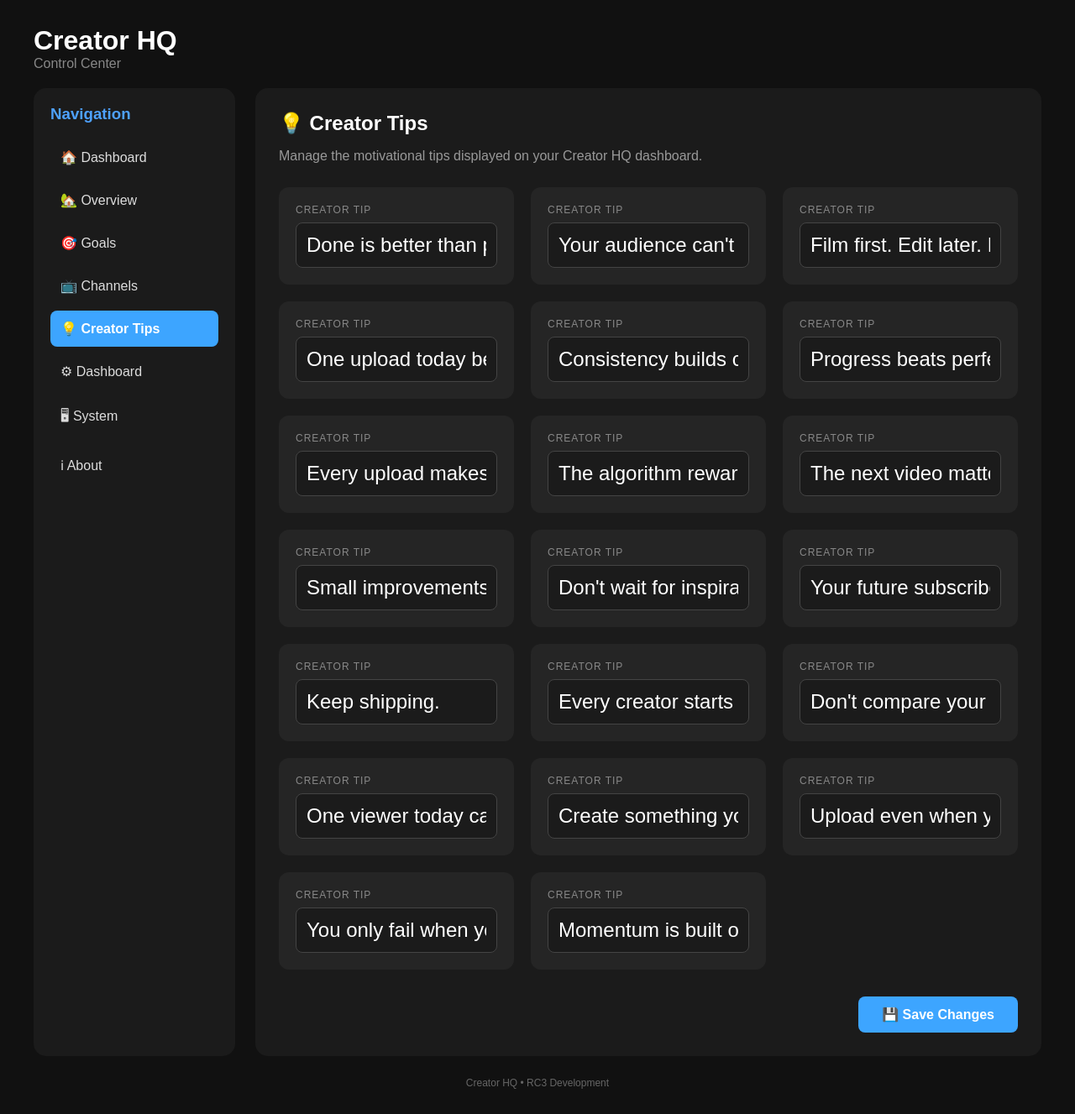
After one commit to mikeyschaos/creator-hq, a Flask app: page /control/tips in a window 1280 px wide. The commit adds this page. Shown: the whole page at 84% size. Run offline with Flask 3, Linux system fonts and the light colour scheme; parts of the project's set-up code (start-up, migrations or seed data) failed here and were passed over.

Commit message:
RC3: Complete Creator Tips and dashboard improvements

```diff
--- a/creatorhq/blueprints/control.py
+++ b/creatorhq/blueprints/control.py
@@ -17,7 +17,10 @@ control = Blueprint("control", __name__)
 
 @control.route("/control")
 def index():
-    return render_template("control/index.html")
+    return render_template(
+        "control/index.html",
+        active_page="overview",
+    )
 
 
 @control.route("/control/goals", methods=["GET", "POST"])
@@ -63,4 +66,33 @@ def goals():
         "control/goals.html",
         settings=settings,
         saved=saved,
+        active_page="goals",
     )
+
+
+@control.route("/control/tips", methods=["GET", "POST"])
+def tips():
+
+    if request.method == "POST":
+
+        tips = request.form.getlist("tip")
+
+        SettingsService.save_tips(tips)
+
+        return redirect(
+            url_for(
+                "control.tips",
+                saved="true"
+            )
+        )
+
+    tips = SettingsService.get_tips()
+
+    saved = request.args.get("saved") == "true"
+
+    return render_template(
+        "control/tips.html",
+        tips=tips,
+        saved=saved,
+        active_page="tips",
+    )
--- a/creatorhq/services/settings_service.py
+++ b/creatorhq/services/settings_service.py
@@ -17,6 +17,12 @@ class SettingsService:
 
     CONFIG_FILE = os.path.join(PROJECT_ROOT, "config.json")
 
+    TIPS_FILE = os.path.join(
+        PROJECT_ROOT,
+        "tips",
+        "creator_tips.txt",
+    )
+
     DASHBOARD_ENGINE = os.path.join(
         PROJECT_ROOT,
         "scripts",
@@ -35,7 +41,6 @@ class SettingsService:
 
     @classmethod
     def get_goals(cls):
-
         config = cls.load()
 
         return {
@@ -45,30 +50,51 @@ class SettingsService:
 
     @classmethod
     def save_goals(cls, goals, network_goal):
-
         config = cls.load()
 
         config["goals"] = goals
         config["networkGoal"] = int(network_goal)
 
         cls.save(config)
+        cls.regenerate_dashboard()
+
+    @classmethod
+    def get_tips(cls):
+        """
+        Return all creator tips.
+        """
+
+        if not os.path.exists(cls.TIPS_FILE):
+            return []
+
+        with open(cls.TIPS_FILE, "r") as f:
+            return [
+                line.strip()
+                for line in f
+                if line.strip()
+            ]
+
+    @classmethod
+    def save_tips(cls, tips):
+        """
+        Save creator tips.
+        """
+
+        with open(cls.TIPS_FILE, "w") as f:
+            for tip in tips:
+                tip = tip.strip()
+                if tip:
+                    f.write(tip + "\n")
 
         cls.regenerate_dashboard()
 
     @classmethod
     def regenerate_dashboard(cls):
-        """
-        Rebuild dashboard_data.json after configuration changes.
-        """
-
         try:
-
             subprocess.run(
                 ["python", cls.DASHBOARD_ENGINE],
                 cwd=cls.PROJECT_ROOT,
                 check=True,
             )
-
         except Exception as e:
-
             print(f"Dashboard regeneration failed: {e}")
--- a/creatorhq/templates/control/layout.html
+++ b/creatorhq/templates/control/layout.html
@@ -27,21 +27,37 @@
 
         <h3>Navigation</h3>
 
-        <a class="nav-item" href="/">🏠 Dashboard</a>
+        <a class="nav-item {% if active_page == 'dashboard' %}active{% endif %}" href="/">
+            🏠 Dashboard
+        </a>
 
-        <a class="nav-item active" href="/control">🏡 Overview</a>
+        <a class="nav-item {% if active_page == 'overview' %}active{% endif %}" href="/control">
+            🏡 Overview
+        </a>
 
-        <a class="nav-item" href="/control/goals">🎯 Goals</a>
+        <a class="nav-item {% if active_page == 'goals' %}active{% endif %}" href="/control/goals">
+            🎯 Goals
+        </a>
 
-        <a class="nav-item" href="#">📺 Channels</a>
+        <a class="nav-item {% if active_page == 'channels' %}active{% endif %}" href="#">
+            📺 Channels
+        </a>
 
-        <a class="nav-item" href="#">💡 Creator Tips</a>
+        <a class="nav-item {% if active_page == 'tips' %}active{% endif %}" href="/control/tips">
+            💡 Creator Tips
+        </a>
 
-        <a class="nav-item" href="#">⚙ Dashboard</a>
+        <a class="nav-item {% if active_page == 'settings' %}active{% endif %}" href="#">
+            ⚙ Dashboard
+        </a>
 
-        <a class="nav-item" href="#">🖥 System</a>
+        <a class="nav-item {% if active_page == 'system' %}active{% endif %}" href="#">
+            🖥 System
+        </a>
 
-        <a class="nav-item" href="#">ℹ About</a>
+        <a class="nav-item {% if active_page == 'about' %}active{% endif %}" href="#">
+            ℹ About
+        </a>
 
     </div>
 
--- /dev/null
+++ b/creatorhq/templates/control/tips.html
@@ -0,0 +1,73 @@
+{% extends "control/layout.html" %}
+
+{% block title %}
+Creator Tips
+{% endblock %}
+
+{% block content %}
+
+<h2 class="page-title">
+💡 Creator Tips
+</h2>
+
+<p class="page-description">
+Manage the motivational tips displayed on your Creator HQ dashboard.
+</p>
+
+{% if saved %}
+
+<div style="
+background:#1f4d2e;
+color:#d4ffd9;
+padding:14px;
+border-radius:8px;
+margin-bottom:25px;
+">
+
+✅ Creator Tips saved successfully.
+
+</div>
+
+{% endif %}
+
+<form method="POST">
+
+<div class="goal-grid">
+
+{% for tip in tips %}
+
+<div class="goal-card">
+
+<div class="goal-label">
+Creator Tip
+</div>
+
+<input
+    class="goal-input"
+    type="text"
+    name="tip"
+    value="{{ tip }}"
+    required>
+
+</div>
+
+{% endfor %}
+
+</div>
+
+<div class="save-row">
+
+<button
+    class="save-button"
+    type="submit"
+    style="opacity:1;cursor:pointer;">
+
+💾 Save Changes
+
+</button>
+
+</div>
+
+</form>
+
+{% endblock %}
--- a/data/dashboard_data.json
+++ b/data/dashboard_data.json
@@ -1,6 +1,6 @@
 {
-  "generated": "2026-06-26T22:20:39.924587",
-  "creatorTip": "Every upload teaches you something.",
+  "generated": "2026-06-26T23:18:31.456424",
+  "creatorTip": "Every upload makes you a better creator.",
   "channels": [
     {
       "name": "I'd Dig It",
--- a/tips/creator_tips.txt
+++ b/tips/creator_tips.txt
@@ -1,39 +1,20 @@
 Done is better than perfect.
-
 Your audience can't watch videos that never get published.
-
 Film first. Edit later. Publish soon.
-
 One upload today beats ten ideas tomorrow.
-
 Consistency builds channels.
-
 Progress beats perfection.
-
-Every upload teaches you something.
-
+Every upload makes you a better creator.
 The algorithm rewards consistency.
-
 The next video matters more than the last one.
-
 Small improvements compound.
-
 Don't wait for inspiration.
-
 Your future subscribers haven't found you yet.
-
 Keep shipping.
-
 Every creator starts at zero.
-
 Don't compare your first hundred videos to someone else's thousand.
-
 One viewer today can become a lifelong fan.
-
 Create something your future self will be proud of.
-
 Upload even when you're unsure.
-
 You only fail when you stop publishing.
-
 Momentum is built one upload at a time.
```
Also changed, not shown: creatorhq/static/css/dashboard.css (+50 -19 lines), creatorhq/templates/dashboard.html (+24 -22 lines).
